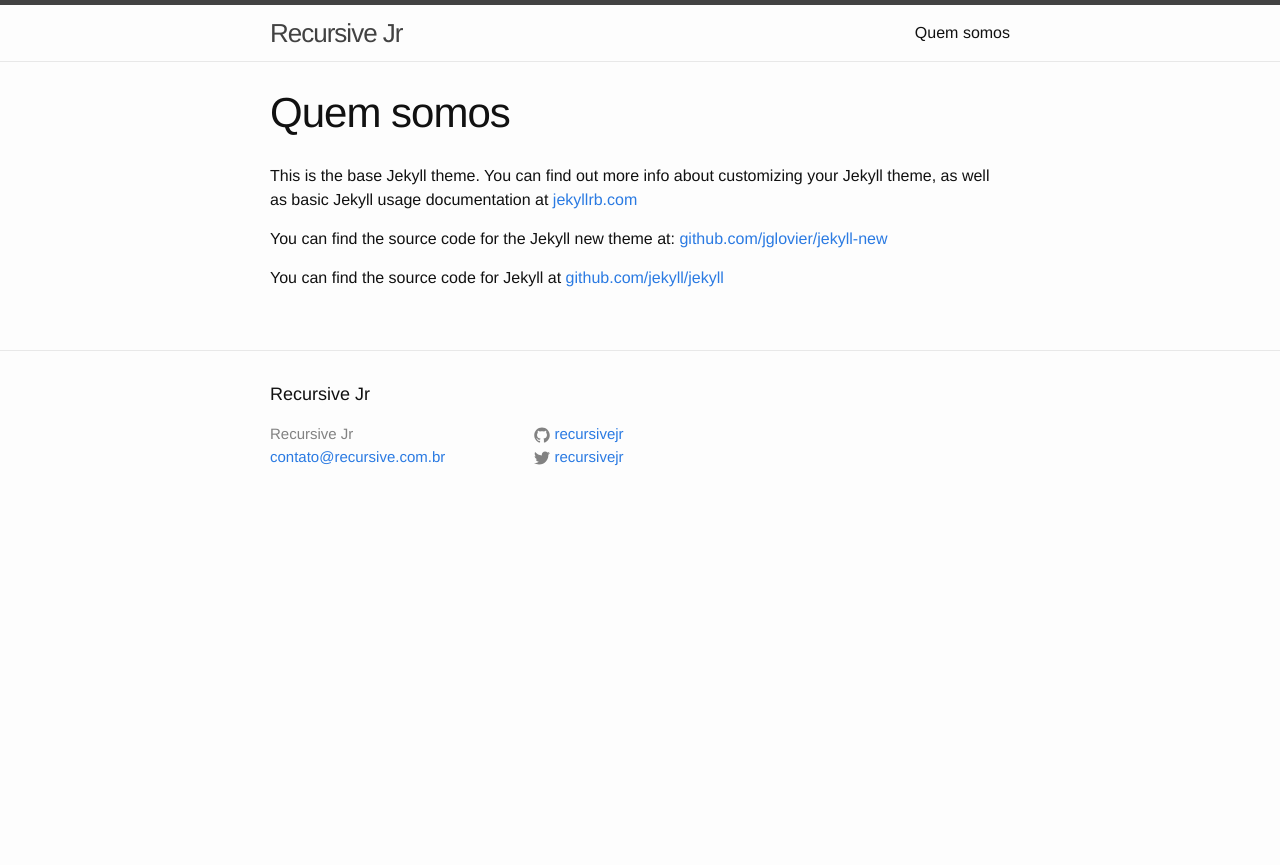
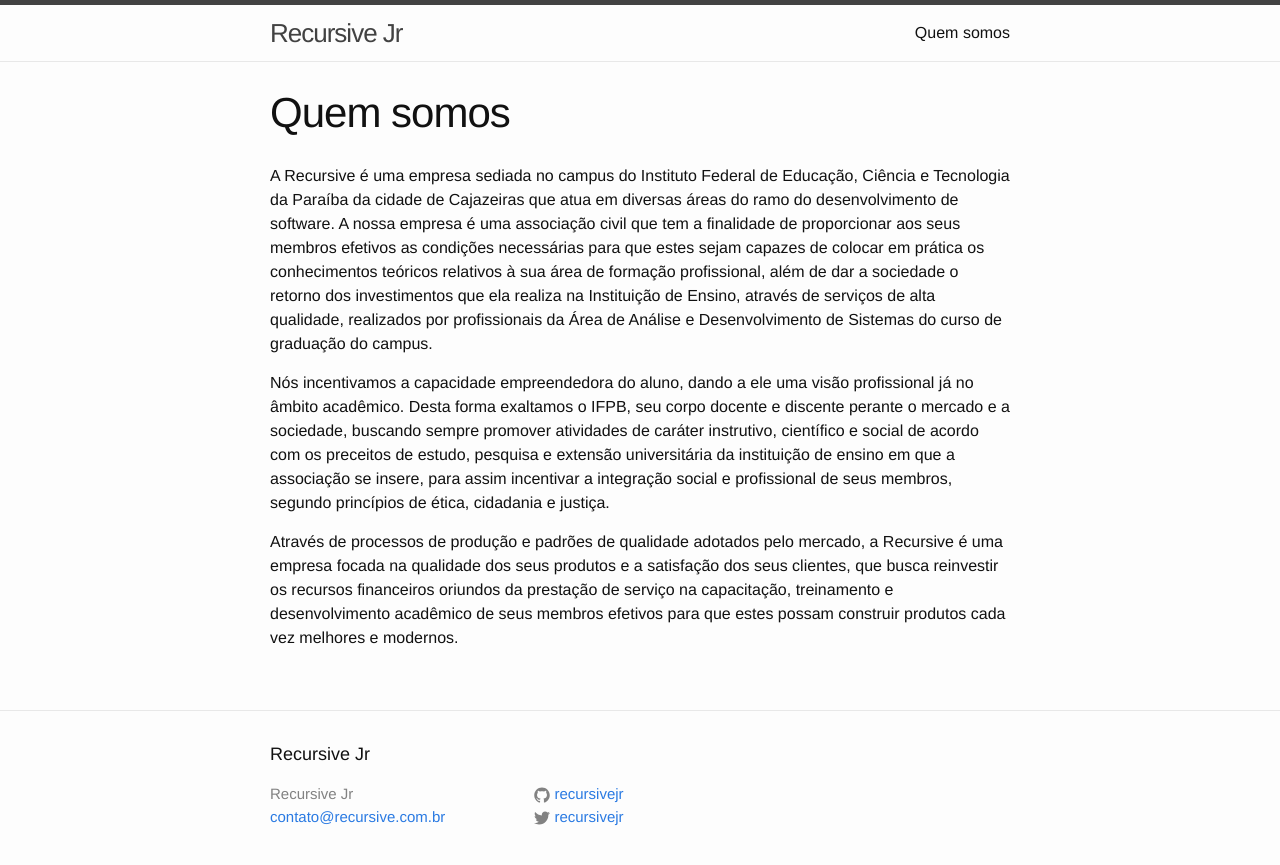
Before and after one commit to dggouveia/recursivejr.github.io, a Jekyll site: the page built from about.md, in a window 1280 px wide. Shown: the top 865 px of the page. Built offline with Jekyll 4.4.1, drawn with Linux system fonts in a browser that asks for light colours.

Commit message:
adicinando conteúdo à página quem somos

```diff
--- a/about.md
+++ b/about.md
@@ -4,8 +4,8 @@
 permalink: /quemsomos/
 ---
 
-This is the base Jekyll theme. You can find out more info about customizing your Jekyll theme, as well as basic Jekyll usage documentation at [jekyllrb.com](http://jekyllrb.com/)
+A Recursive é uma empresa sediada no campus do Instituto Federal de Educação, Ciência e Tecnologia da Paraíba da cidade de Cajazeiras que atua em diversas áreas do ramo do desenvolvimento de software. A nossa empresa é uma associação civil que tem a finalidade de proporcionar aos seus membros efetivos as condições necessárias para que estes sejam capazes de colocar em prática os conhecimentos teóricos relativos à sua área de formação profissional, além de dar a sociedade o retorno dos investimentos que ela realiza na Instituição de Ensino, através de serviços de alta qualidade, realizados por profissionais da Área de Análise e Desenvolvimento de Sistemas do curso de graduação do campus.
 
-You can find the source code for the Jekyll new theme at: [github.com/jglovier/jekyll-new](https://github.com/jglovier/jekyll-new)
+Nós incentivamos a capacidade empreendedora do aluno, dando a ele uma visão profissional já no âmbito acadêmico. Desta forma exaltamos o IFPB, seu corpo docente e discente perante o mercado e a sociedade, buscando sempre promover atividades de caráter instrutivo, científico e social de acordo com os preceitos de estudo, pesquisa e extensão universitária da instituição de ensino em que a associação se insere, para assim incentivar a integração social e profissional de seus membros, segundo princípios de ética, cidadania e justiça.
 
-You can find the source code for Jekyll at [github.com/jekyll/jekyll](https://github.com/jekyll/jekyll)
+Através de processos de produção e padrões de qualidade adotados pelo mercado, a Recursive é uma empresa focada na qualidade dos seus produtos e a satisfação dos seus clientes, que busca reinvestir os recursos financeiros oriundos da prestação de serviço na capacitação, treinamento e desenvolvimento acadêmico de seus membros efetivos para que estes possam construir produtos cada vez melhores e modernos.
```
Also changed, not shown: _includes/head.html (line endings or trailing spaces).
